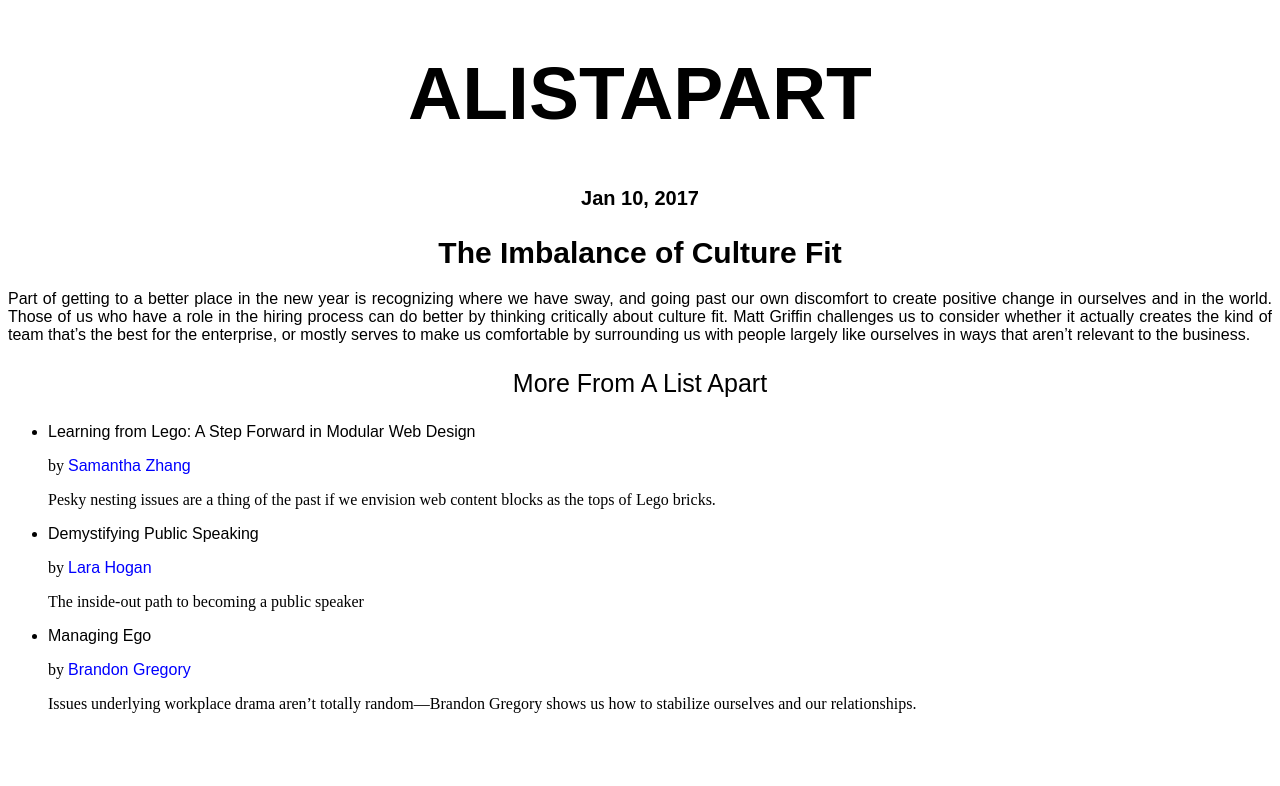
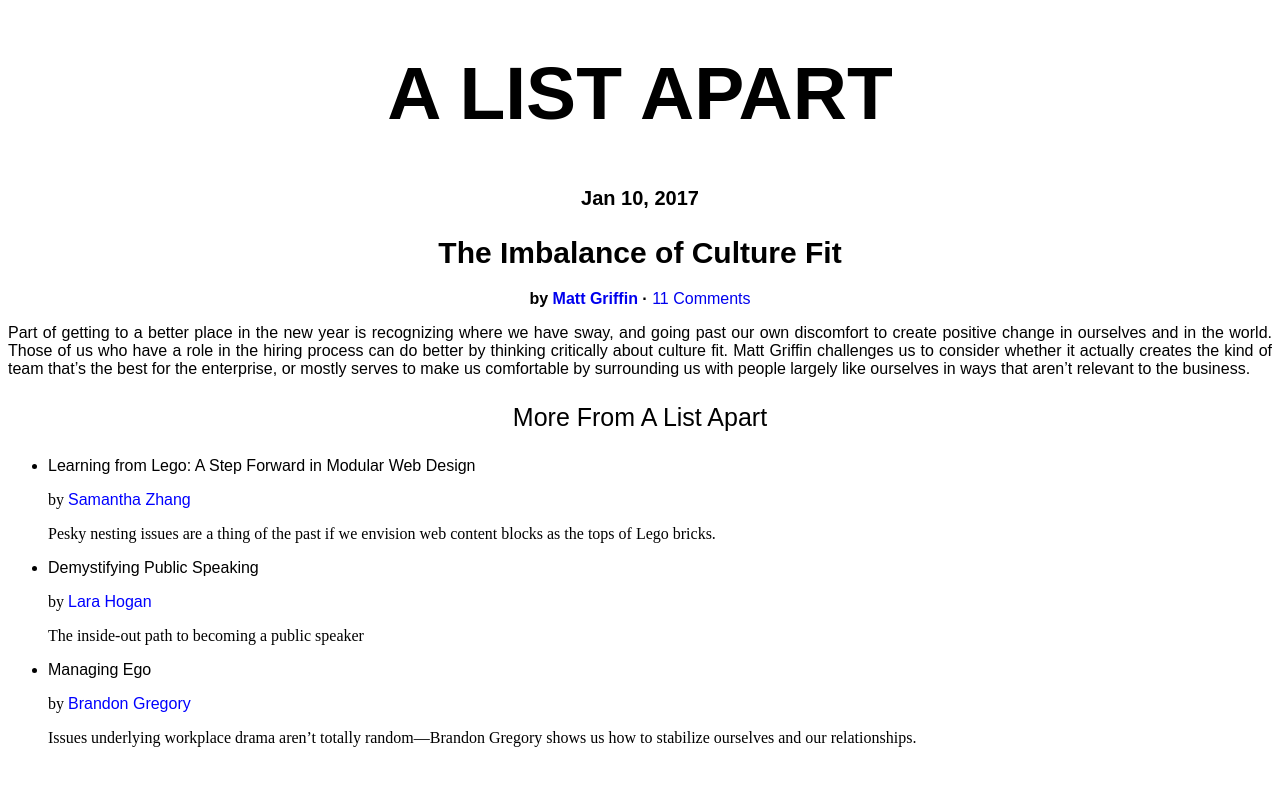
Before and after one commit to stephennh/html-layout, a plain HTML site: page index.html in a window 1280 px wide. Drawn offline with Linux system fonts and the light colour scheme.

Commit message:
author's name inserted with comment links

```diff
--- a/css/styles.css
+++ b/css/styles.css
@@ -23,6 +23,24 @@ h2 a{
 
 h2 a:hover{
   text-decoration: underline;;
+}
+
+p.article_a{
+  text-align: center;
+  font-family: sans-serif;
+  font-weight: 600;
+}
+
+p.article_a a{
+  text-decoration: none;
+}
+
+.comments{
+  font-weight: normal;
+}
+
+.comments:hover{
+    text-decoration: underline;
 }
 
 .bio {
--- a/index.html
+++ b/index.html
@@ -6,13 +6,17 @@
     <title>"A list apart"</title>
   </head>
   <body>
-    <h1 class="site_name"> ALISTAPART </h1>
+    <h1 class="site_name"> A LIST APART </h1>
     <h4 class="date"> Jan 10, 2017 </h4>
     <h2>
       <a href="http://alistapart.com/article/the-imbalance-of-culture-fit">
         The Imbalance of Culture Fit
       </a>
     </h2>
+    <p class="article_a"> by <a href="http://alistapart.com/author/mattgriffin"> Matt Griffin</a>
+      <a> · </a>
+      <a class="comments" href="http://alistapart.com/article/the-imbalance-of-culture-fit#comments"> 11 Comments</a>
+    </p>
     <p class="bio"> Part of getting to a better place in the new year is
       recognizing where we have sway, and going past our own
       discomfort to create positive change in ourselves and
@@ -27,7 +31,7 @@
     <div>
       <p class="list_name"> More From A List Apart </p>
       <ul>
-        <li class="list_1">
+        <li>
           <a href="http://alistapart.com/article/learning-from-lego-a-step-forward-in-modular-web-design">
             Learning from Lego: A Step Forward in Modular Web Design </a></li>
             <p>by <mark class="blue">Samantha Zhang</mark></p>
@@ -35,14 +39,14 @@
               Pesky nesting issues are a thing of the past if we
               envision web content blocks as the tops of Lego bricks.
             </p>
-        <li class="list_2">
+        <li>
           <a href="http://alistapart.com/article/demystifying-public-speaking">
             Demystifying Public Speaking </a></li>
             <p>by <mark class="blue">Lara Hogan</mark></p>
             <p>
               The inside-out path to becoming a public speaker
             </p>
-        <li class="list_3">
+        <li>
           <a href="http://alistapart.com/article/managing-ego">
             Managing Ego <a></li>
             <p>by <mark class="blue">Brandon Gregory</mark></p>
```
